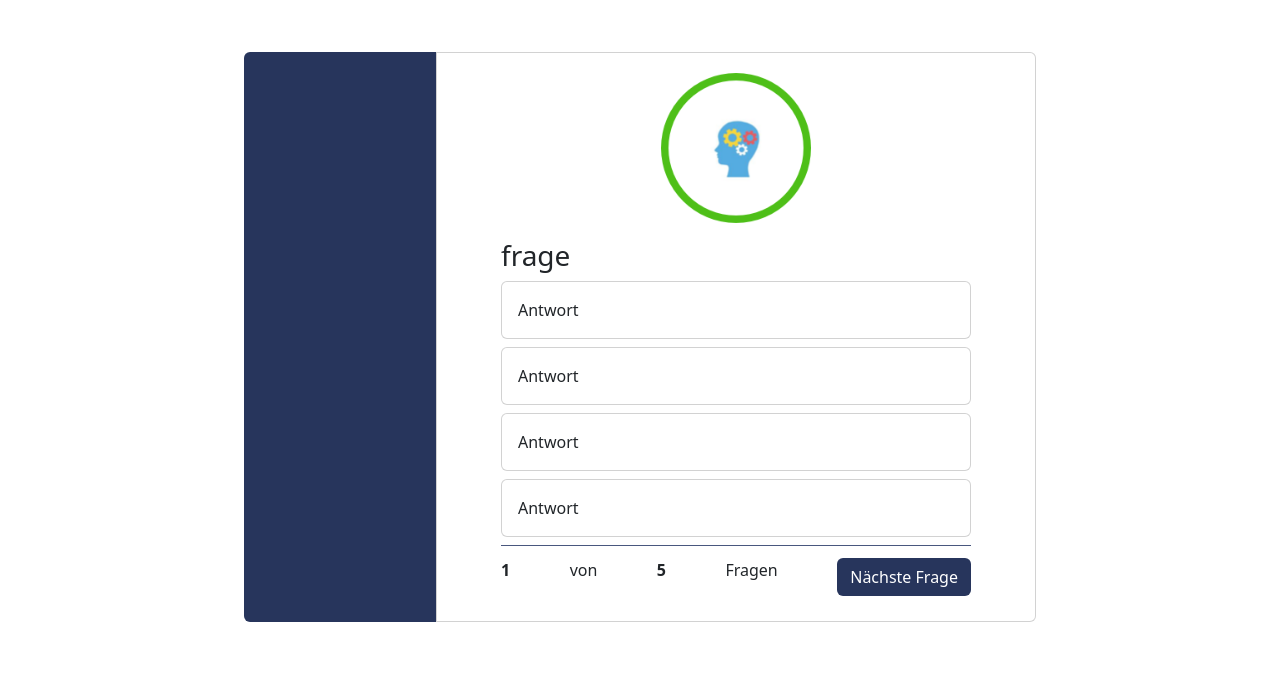
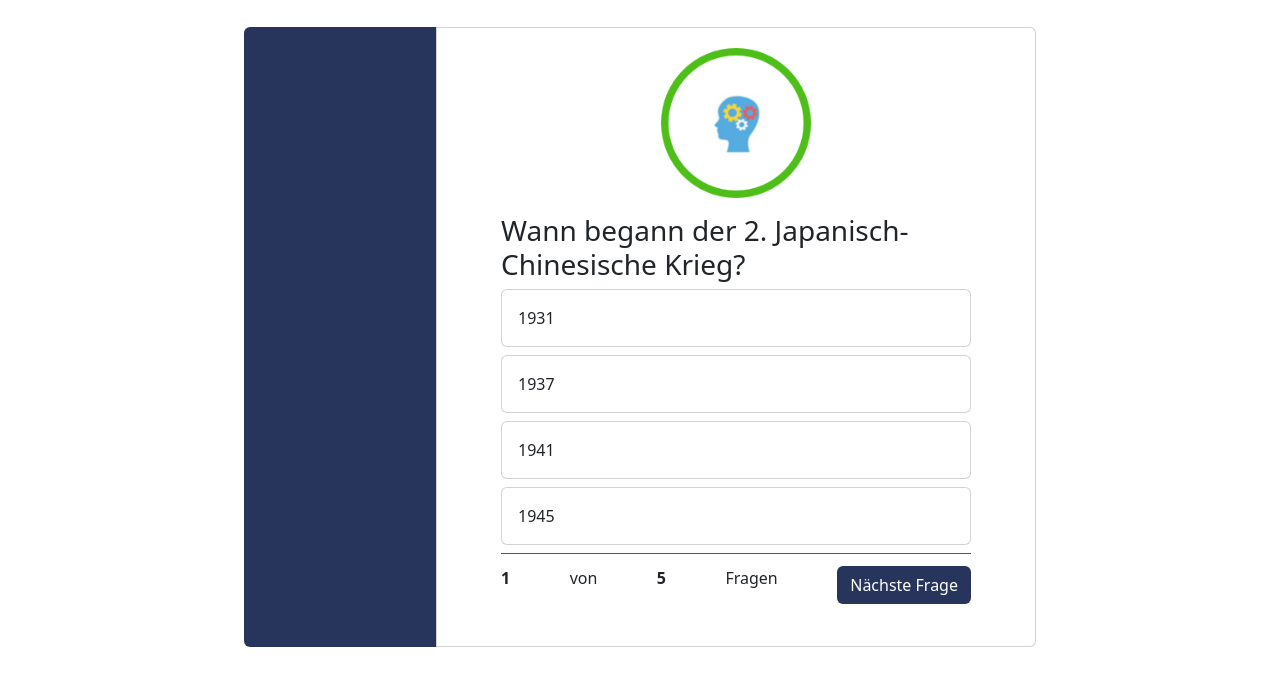
Before and after one commit to artir97/QuizApp, a website: page index.html in a window 1280 px wide. Shown: the part 63-748 px from the top of the page. Drawn offline with nearby package versions, Linux system fonts and the light colour scheme.

Commit message:
added function to render question and answers

```diff
--- a/index.html
+++ b/index.html
@@ -26,29 +26,29 @@
             <div class="card main-card" style="width: 18rem">
                 <img src="img/brain result.png" class="card-img" alt="...">
                 <div class="card-body">
-                    <h3 class="mx-5">frage</h3>
+                    <h3 class="mx-5" id="question">frage</h3>
 
                     <div class="card mb-2 mx-5">
-                        <div class="card-body">
+                        <div class="card-body" id="answer_1">
                             Antwort
                         </div>
                     </div>
 
                     <div class="card mb-2 mx-5">
-                        <div class="card-body ">
+                        <div class="card-body" id="answer_2">
                             Antwort
                         </div>
                     </div>
 
                     <div class="card mb-2 mx-5">
-                        <div class="card-body">
+                        <div class="card-body" id="answer_3">
                             Antwort
                         </div>
                     </div>
 
 
                     <div class="card mb-2 mx-5">
-                        <div class="card-body">
+                        <div class="card-body"id="answer_4">
                             Antwort
                         </div>
                     </div>
--- a/script.js
+++ b/script.js
@@ -1,14 +1,22 @@
 
+let questionArr = questions_japan;
 let currentQuestion = 0;
 
+
 function init(){
-    let questionArr = questions_japan;
     let questions = document.getElementById('questions');
+    questions.innerHTML = totalQuestionsHtml(questionArr);
 
-    questions.innerHTML = totalQuestionsHtml(questionArr);
+    showQuestionAndAnswers();
 }
 
 
-function showQuestion(){
+function showQuestionAndAnswers(){
+    let question = questionArr[currentQuestion];
 
+    document.getElementById('question').innerHTML = question['question'];
+    document.getElementById('answer_1').innerHTML = question['answer_1'];
+    document.getElementById('answer_2').innerHTML = question['answer_2'];
+    document.getElementById('answer_3').innerHTML = question['answer_3'];
+    document.getElementById('answer_4').innerHTML = question['answer_4'];
 }
--- a/style.css
+++ b/style.css
@@ -21,7 +21,7 @@ nav a {
 /* Menu */
 .menu {
     background-color: #27355c;
-    height: 570px;
+    height: 620px;
     width: 12rem;
 
     border-radius: 0.375rem 0 0  0.375rem;
```
